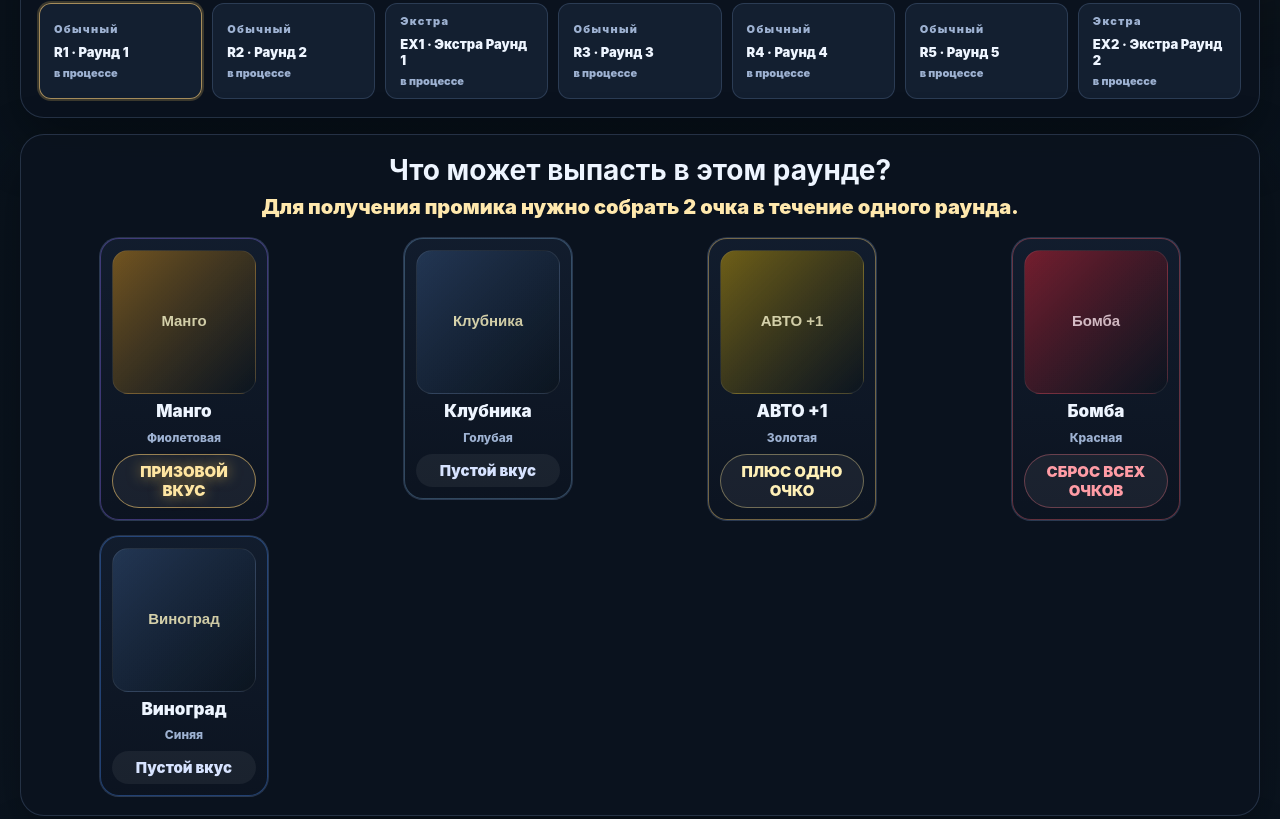
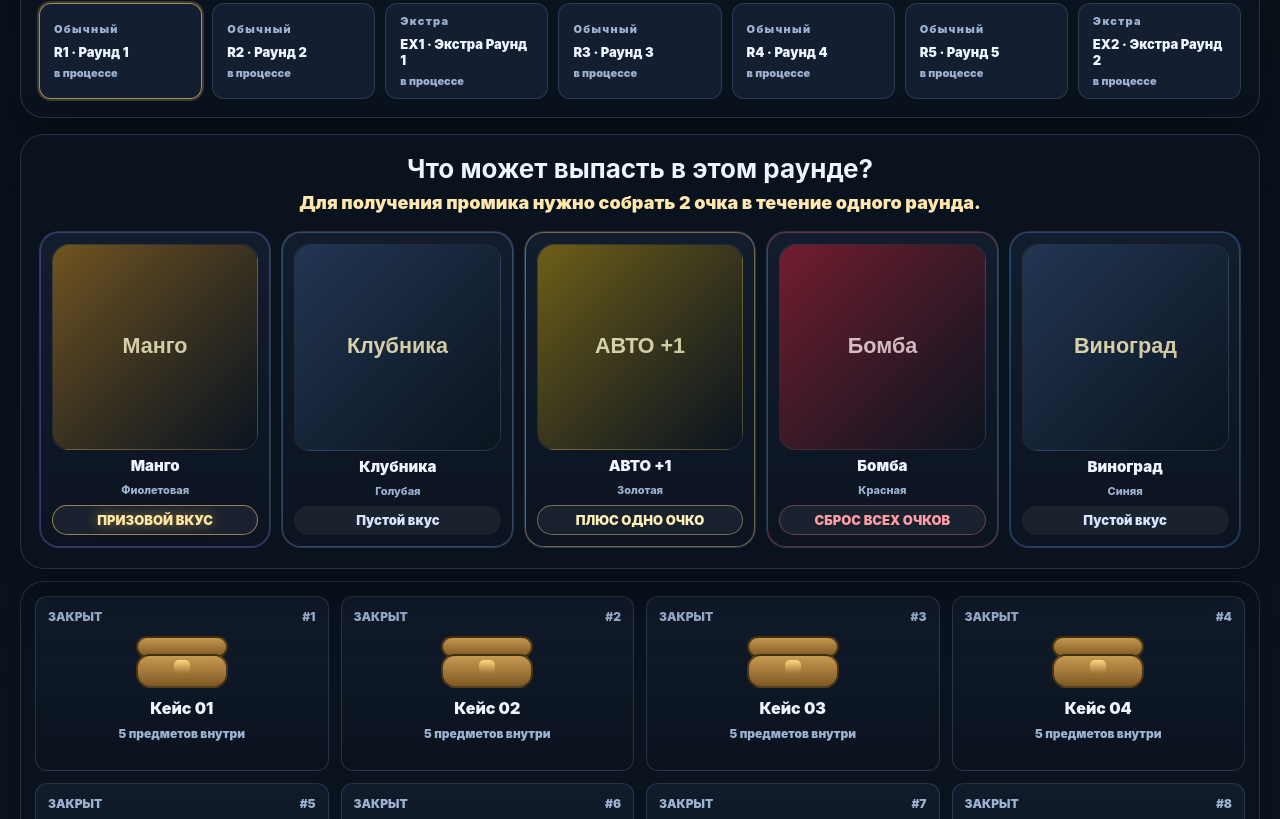
Before and after one commit to ubludok31-svg/cs2grok, a plain HTML site: page index.html in a window 1280 px wide. Shown: the part 461-1280 px from the top of the page. Drawn offline with Linux system fonts and the light colour scheme.

Commit message:
Add files via upload

```diff
--- a/app.js
+++ b/app.js
@@ -999,7 +999,7 @@ function playSound(kind) {
       osc.type = kind === 'bomb' ? 'sawtooth' : 'triangle';
       osc.frequency.value = freq;
       gain.gain.setValueAtTime(0.0001, now + index * 0.06);
-      gain.gain.exponentialRampToValueAtTime(kind === 'spin' ? 0.0225 : 0.06, now + index * 0.06 + 0.01);
+      gain.gain.exponentialRampToValueAtTime(kind === 'spin' ? 0.045 : 0.12, now + index * 0.06 + 0.01);
       gain.gain.exponentialRampToValueAtTime(0.0001, now + index * 0.06 + len);
       osc.connect(gain).connect(audioCtx.destination);
       osc.start(now + index * 0.06);
--- a/index.html
+++ b/index.html
@@ -3,7 +3,7 @@
 <head>
   <meta charset="UTF-8" />
   <meta name="viewport" content="width=device-width, initial-scale=1.0" />
-  <title>Stream Case Game v19</title>
+  <title>Stream Case Game v20</title>
   <link rel="stylesheet" href="style.css" />
 </head>
 <body>
--- a/style.css
+++ b/style.css
@@ -189,32 +189,40 @@ body.extra-theme .stage-chip.is-active { border-color: rgba(255, 217, 124, 0.7);
   transition: padding 0.24s ease, transform 0.24s ease, box-shadow 0.24s ease, background 0.24s ease, border-color 0.24s ease;
 }
 .pool-panel.is-sticky-active {
-  padding: 12px 14px;
+  padding: 10px 12px;
   background: rgba(8, 14, 24, 0.96);
   border-color: rgba(255, 214, 132, 0.24);
   box-shadow: 0 18px 40px rgba(0,0,0,0.34);
   transform: translateY(0);
 }
 .pool-head { text-align: center; }
-.pool-head h3 { margin: 0; font-size: 28px; transition: font-size 0.22s ease; }
-.pool-panel.is-sticky-active .pool-head h3 { font-size: 22px; }
-.pool-note { margin: 8px 0 0; font-size: 20px; font-weight: 900; color: #ffe8ad; transition: margin 0.22s ease, font-size 0.22s ease; }
-.pool-panel.is-sticky-active .pool-note { margin-top: 4px; font-size: 14px; }
+.pool-head h3 { margin: 0; font-size: 26px; transition: font-size 0.22s ease; }
+.pool-panel.is-sticky-active .pool-head h3 { font-size: 18px; }
+.pool-note { margin: 8px 0 0; font-size: 18px; font-weight: 900; color: #ffe8ad; transition: margin 0.22s ease, font-size 0.22s ease; }
+.pool-panel.is-sticky-active .pool-note { margin-top: 3px; font-size: 12px; }
 .pool-grid {
   margin-top: 18px;
-  display: grid;
-  grid-template-columns: repeat(4, minmax(0, 1fr));
-  gap: 14px;
-  align-items: start;
+  display: flex;
+  flex-wrap: nowrap;
+  justify-content: space-between;
+  align-items: stretch;
+  gap: 10px;
+  overflow-x: auto;
+  overflow-y: hidden;
+  padding-bottom: 2px;
+  scrollbar-width: none;
   transition: margin-top 0.22s ease, gap 0.22s ease;
 }
+.pool-grid::-webkit-scrollbar { display: none; }
 .pool-panel.is-sticky-active .pool-grid {
-  margin-top: 12px;
-  gap: 10px;
+  margin-top: 10px;
+  gap: 8px;
 }
 .pool-card {
-  width: 100%;
-  max-width: 170px;
+  width: auto;
+  flex: 1 1 0;
+  min-width: 0;
+  max-width: none;
   justify-self: center;
   background: linear-gradient(180deg, rgba(18, 29, 46, 0.98), rgba(12, 20, 33, 0.98));
   border: 1px solid var(--line);
@@ -227,11 +235,10 @@ body.extra-theme .stage-chip.is-active { border-color: rgba(255, 217, 124, 0.7);
   transition: max-width 0.22s ease, min-height 0.22s ease, padding 0.22s ease, gap 0.22s ease, border-radius 0.22s ease;
 }
 .pool-panel.is-sticky-active .pool-card {
-  max-width: 122px;
-  min-height: 132px;
-  padding: 8px;
-  gap: 6px;
-  border-radius: 16px;
+  min-height: 112px;
+  padding: 6px;
+  gap: 4px;
+  border-radius: 14px;
 }
 .pool-art {
   border-radius: 16px;
@@ -241,20 +248,20 @@ body.extra-theme .stage-chip.is-active { border-color: rgba(255, 217, 124, 0.7);
   background-position: center;
   border: 1px solid rgba(255,255,255,0.08);
 }
-.pool-name { font-weight: 900; text-align: center; font-size: 17px; line-height: 1.15; transition: font-size 0.22s ease; }
-.pool-panel.is-sticky-active .pool-name { font-size: 13px; }
-.pool-rarity { text-align: center; font-size: 12px; color: var(--muted); font-weight: 800; min-height: 16px; transition: font-size 0.22s ease, min-height 0.22s ease; }
-.pool-panel.is-sticky-active .pool-rarity { font-size: 10px; min-height: 12px; }
+.pool-name { font-weight: 900; text-align: center; font-size: 15px; line-height: 1.08; transition: font-size 0.22s ease; }
+.pool-panel.is-sticky-active .pool-name { font-size: 11px; }
+.pool-rarity { text-align: center; font-size: 11px; color: var(--muted); font-weight: 800; min-height: 14px; transition: font-size 0.22s ease, min-height 0.22s ease; }
+.pool-panel.is-sticky-active .pool-rarity { font-size: 9px; min-height: 10px; }
 .pool-effect {
   text-align: center;
   font-weight: 900;
-  font-size: 15px;
-  padding: 7px 8px;
+  font-size: 13px;
+  padding: 6px 6px;
   border-radius: 999px;
   background: rgba(255,255,255,0.06);
   transition: font-size 0.22s ease, padding 0.22s ease;
 }
-.pool-panel.is-sticky-active .pool-effect { font-size: 11px; padding: 5px 6px; }
+.pool-panel.is-sticky-active .pool-effect { font-size: 10px; padding: 4px 5px; }
 .pool-card.effect-plus .pool-effect { color: #ffe6a2; text-shadow: 0 0 14px rgba(255, 206, 92, 0.6); border: 1px solid rgba(255, 207, 115, 0.55); }
 .pool-card.effect-auto .pool-effect { color: #fff0b7; border: 1px solid rgba(255, 232, 154, 0.38); }
 .pool-card.effect-bomb .pool-effect { color: #ff9ca5; border: 1px solid rgba(255, 120, 136, 0.34); }
@@ -268,41 +275,41 @@ body.extra-theme .stage-chip.is-active { border-color: rgba(255, 217, 124, 0.7);
 .rarity-covert { box-shadow: inset 0 0 0 1px rgba(239,96,109,0.38); }
 .rarity-rare { box-shadow: inset 0 0 0 1px rgba(242,201,111,0.44); }
 
-.cases-panel { margin-top: 16px; padding: 18px; }
-.cases-grid { display: grid; grid-template-columns: repeat(4, minmax(0, 1fr)); gap: 16px; }
+.cases-panel { margin-top: 12px; padding: 14px; }
+.cases-grid { display: grid; grid-template-columns: repeat(4, minmax(0, 1fr)); gap: 12px; }
 .case-card {
   background: linear-gradient(180deg, rgba(17, 28, 44, 0.98), rgba(10, 18, 30, 0.98));
   border: 1px solid var(--line);
   color: var(--text);
-  min-height: 200px;
-  padding: 16px;
+  min-height: 148px;
+  padding: 12px;
   display: grid;
-  gap: 10px;
+  gap: 8px;
   align-content: start;
 }
 .case-card.is-opened { border-color: rgba(242, 201, 111, 0.54); }
 .case-top { display: flex; justify-content: space-between; font-size: 12px; font-weight: 900; color: var(--muted); }
-.case-icon { position: relative; height: 74px; width: 100%; margin-top: 8px; }
+.case-icon { position: relative; height: 54px; width: 100%; margin-top: 4px; }
 .case-body, .case-lid {
   position: absolute;
   left: 50%;
   transform: translateX(-50%);
-  width: 120px;
+  width: 92px;
   border-radius: 14px;
   background: linear-gradient(180deg, #c89a51, #7d5a24);
   border: 2px solid rgba(39, 26, 6, 0.7);
 }
-.case-lid { top: 0; height: 28px; }
-.case-body { top: 24px; height: 44px; }
+.case-lid { top: 0; height: 22px; }
+.case-body { top: 18px; height: 34px; }
 .case-lock {
   position: absolute;
-  left: 50%; top: 34px; transform: translateX(-50%);
-  width: 20px; height: 18px; border-radius: 6px;
+  left: 50%; top: 24px; transform: translateX(-50%);
+  width: 16px; height: 14px; border-radius: 5px;
   background: linear-gradient(180deg, #ffd985, #9b6f2d);
 }
 .case-card.is-opened .case-lid { transform: translateX(-50%) rotate(-18deg) translateY(-8px); transform-origin: bottom center; }
-.case-name { text-align: center; font-size: 18px; font-weight: 900; }
-.case-text { text-align: center; color: var(--muted); font-size: 14px; min-height: 42px; }
+.case-name { text-align: center; font-size: 16px; font-weight: 900; }
+.case-text { text-align: center; color: var(--muted); font-size: 12px; min-height: 32px; }
 .case-text strong { color: var(--text); }
 
 .modal {
```
